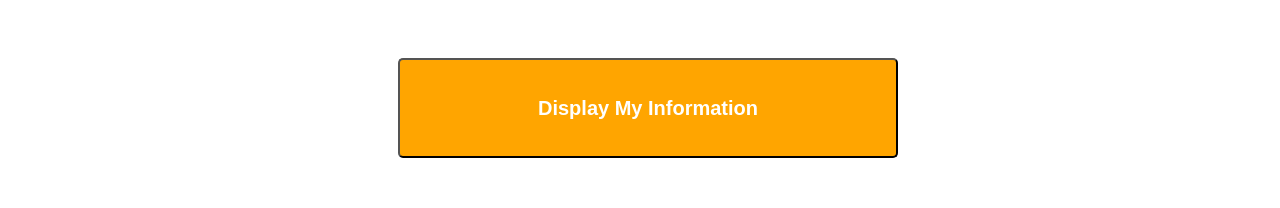
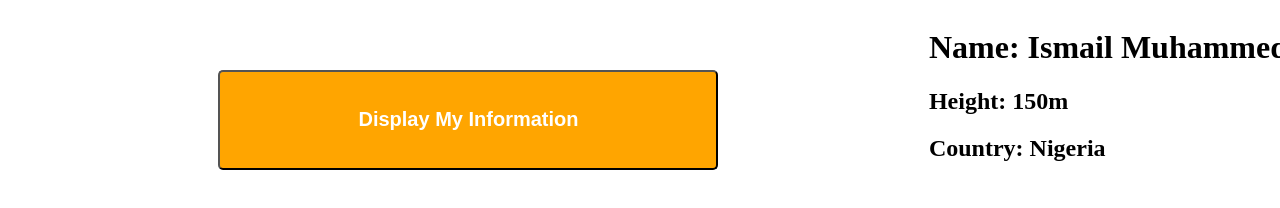
Before and after one commit to IsmailMuhammed2019/javascript_printout_name, a plain HTML site: page index.html in a window 1280 px wide. Drawn offline with Linux system fonts and the light colour scheme.

Commit message:
add javascript file

```diff
--- a/index.html
+++ b/index.html
@@ -8,6 +8,12 @@
     <link rel="stylesheet" href="style.css" type="text/css" />
   </head>
   <body>
-    <button class="btn" onclick="dispay();">Display My Information</button>
+    <button class="btn" onclick="display();">Display My Information</button>
+    <div class="showname" id="showme">
+      <h1>Name: <strong>Ismail Muhammed</strong></h1>
+      <h2>Height: <strong>150m</strong></h2>
+      <h2>Country: <strong>Nigeria</strong></h2>
+    </div>
+    <script src="main.js"></script>
   </body>
 </html>
```
